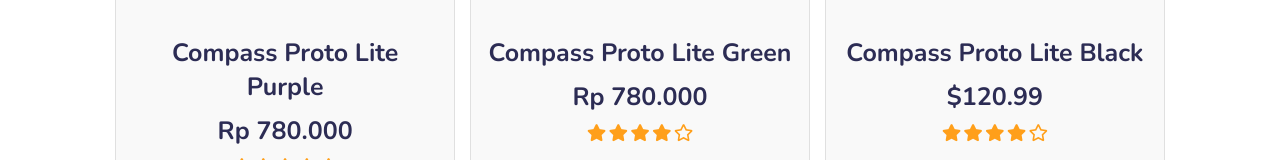
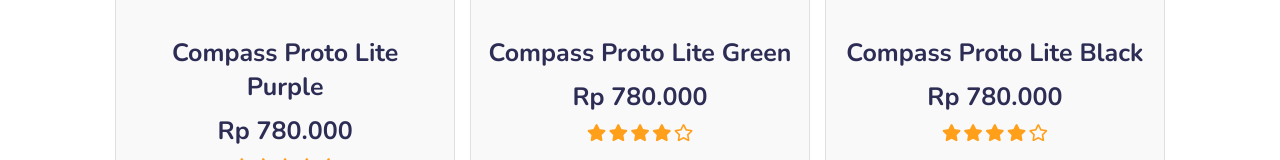
Before and after one commit to rdzzz27/rdzzz, a plain HTML site: page produk/protolite.html in a window 1280 px wide. Shown: the part 503-663 px from the top of the page. Drawn offline with nearby package versions, Linux system fonts and the light colour scheme.

Commit message:
Update protolite.html

```diff
--- a/produk/protolite.html
+++ b/produk/protolite.html
@@ -54,7 +54,7 @@
                     <img src="../images/p3.png" alt="">
                     <div class="content">
                         <h3>Compass Proto Lite Black</h3>
-                        <div class="price">$120.99 </div>
+                        <div class="price">Rp 780.000 </div>
                         <div class="stars">
                             <i class="fas fa-star"></i>
                             <i class="fas fa-star"></i>
```
